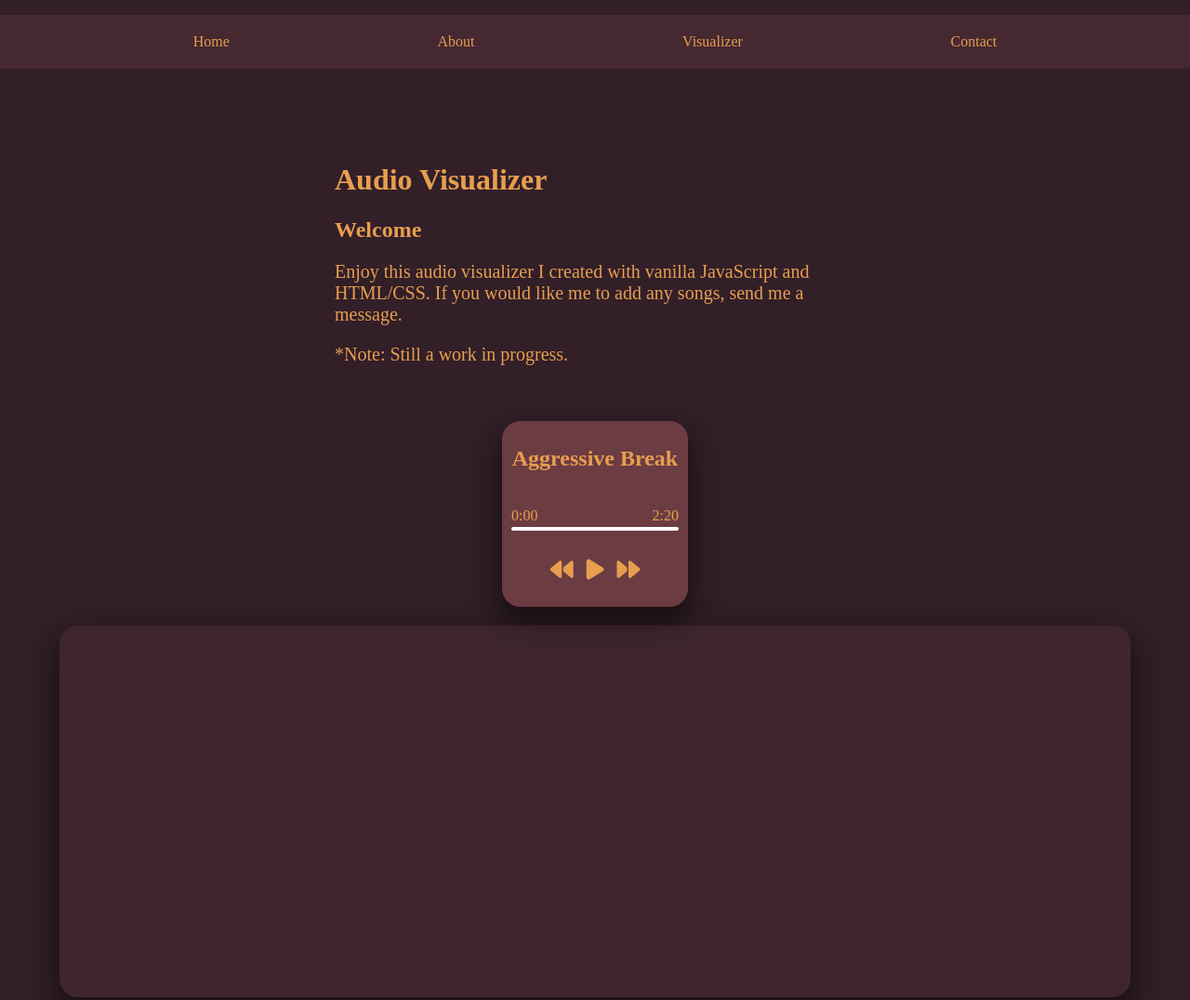
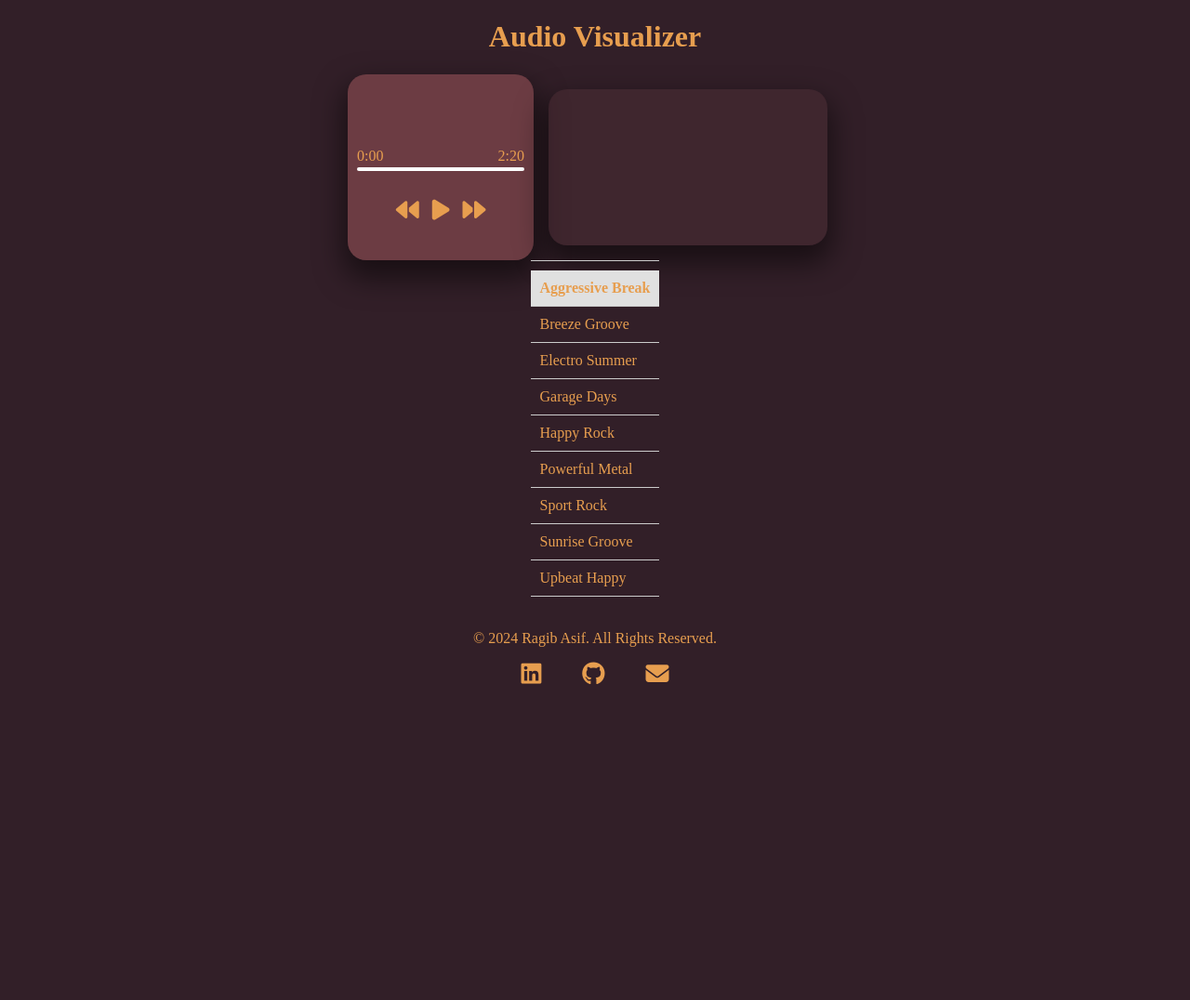
Before and after one commit to ragibasif/audio-visualizer, a website: page index.html in a window 1280 px wide. Shown: the top 1076 px of the page at 93% size. After the commit the page ends 800 px from the top, so only its background shows below. Drawn offline with Linux system fonts and the light colour scheme.

Commit message:
move songs to json file

```diff
--- a/index.html
+++ b/index.html
@@ -15,25 +15,12 @@
     <link rel="stylesheet" href="styles.css" />
   </head>
   <body>
-    <ul class="navbar-links" id="navbar-links">
-      <li><a href="https://ragibasif.github.io/" target="_blank">Home</a></li>
-      <li><a href="#about">About</a></li>
-      <li><a href="#visualizer">Visualizer</a></li>
-      <li><a href="#footer">Contact</a></li>
-    </ul>
     <div class="main-container">
-      <div class="about" id="about">
       <h1>Audio Visualizer</h1>
-        <h2>Welcome</h2>
-        <p>
-          Enjoy this audio visualizer I created with vanilla JavaScript and
-          HTML/CSS. If you would like me to add any songs, send me a message.
-        </p>
-        <p>*Note: Still a work in progress.</p>
-      </div>
+      <div class="center-container">
         <div class="music-container">
-        <h2 id="title">Aggressive Break</h2>
-        <audio id="song" src="music/aggressive-break.mp3"></audio>
+          <h2 id="title"></h2>
+          <audio id="song"></audio>
           <div class="scroll-bar-container" id="scroll-bar-container">
             <div class="scroll-bar" id="scroll-bar"></div>
             <div class="time-duration-container">
@@ -49,6 +36,10 @@
         </div>
         <div class="visualizer-container">
           <canvas id="visualizer" class="visualizer"></canvas>
+        </div>
+      </div>
+      <div class="playlist">
+        <ul id="playlist"></ul>
       </div>
       <div class="footer" id="footer">
         <p>&copy; 2024 Ragib Asif. All Rights Reserved.</p>
--- a/script.js
+++ b/script.js
@@ -1,5 +1,4 @@
 // music player
-// TODO: add volume button for the song
 const song = document.getElementById("song");
 const scrollBarContainer = document.getElementById("scroll-bar-container");
 const scrollBar = document.getElementById("scroll-bar");
@@ -12,77 +11,58 @@ const muteBtn = document.getElementById("mute");
 const image = document.getElementById("image");
 const title = document.getElementById("title");
 const artist = document.getElementById("artist");
+const playlistElement = document.getElementById("playlist");
 
 // array of songs
-// TODO: move to a separate json file
-const songs = [
-  {
-    songFile: "aggressive-break.mp3",
-    songName: "Aggressive Break",
-  },
-  {
-    songFile: "breeze-groove.mp3",
-    songName: "Breeze Groove",
-  },
-  {
-    songFile: "electro-summer.mp3",
-    songName: "Electro Summer",
-  },
-  {
-    songFile: "garage-days.mp3",
-    songName: "Garage Days",
-  },
-  {
-    songFile: "happy-rock.mp3",
-    songName: "Happy Rock",
-  },
-  {
-    songFile: "powerful-metal.mp3",
-    songName: "Powerful Metal",
-  },
-  {
-    songFile: "sport-rock.mp3",
-    songName: "Sport Rock",
-  },
-  {
-    songFile: "sunrise-groove.mp3",
-    songName: "Sunrise Groove",
-  },
-  {
-    songFile: "upbeat-happy.mp3",
-    songName: "Upbeat Happy",
-  },
-];
+
+let isPlaying = false;
+let songs = [];
+
+let songIndex = 0;
+
+fetch("songs.json")
+  .then((response) => response.json())
+  .then((data) => {
+    data.forEach((track) => {
+      songs.push(track);
+    });
+  })
+  .catch((error) => console.error("Error fetching the JSON data:", error));
 
 // toggle play/pause
-let isPlaying = false;
 
 function playSong() {
+  playBtn.classList.replace("fa-play", "fa-pause");
+  song.src = `${songs[songIndex].src}`;
+  song.play();
   isPlaying = true;
-  playBtn.classList.replace("fa-play", "fa-pause");
-  song.play();
 }
 
 function pauseSong() {
+  playBtn.classList.replace("fa-pause", "fa-play");
+  song.src = `${songs[songIndex].src}`;
+  song.pause();
   isPlaying = false;
-  playBtn.classList.replace("fa-pause", "fa-play");
-  song.pause();
 }
 
 const playOrPause = () => (isPlaying ? pauseSong() : playSong());
 
-const canvasToggler = document.getElementById("visualizer");
+// const canvasToggler = document.getElementById("visualizer");
 playBtn.addEventListener("click", () => {
   playOrPause();
 });
 
 // update song
-function loadSong(currSong) {
-  title.textContent = currSong.songName;
-  song.src = `music/${currSong.songFile}`;
+function loadSong(index) {
+  if (index >= 0 && index < songs.length) {
+    const track = songs[index];
+    song.src = track.src;
+    updatePlaylistUI();
+  } else {
+    console.error("Invalid track index:", index);
+  }
 }
 
-let songIndex = 0;
 function previousSong() {
   if (songIndex > 0) {
     songIndex--;
@@ -101,6 +81,31 @@ function nextSong() {
   loadSong(songs[songIndex]);
   playSong();
 }
+
+function selectSong(index) {
+  songIndex = index;
+  loadSong(songIndex);
+  playSong();
+}
+
+function updatePlaylistUI() {
+  playlistElement.innerText = "";
+  songs.forEach((track, index) => {
+    const li = document.createElement("li");
+    li.textContent = track.name;
+    li.onclick = () => selectSong(track.id);
+    if (track.id === songIndex) {
+      li.classList.add("active");
+    }
+    playlistElement.appendChild(li);
+  });
+}
+
+loadSong(songIndex);
+updatePlaylistUI();
+window.onload = (event) => {
+  updatePlaylistUI();
+};
 
 // scroll bar/time
 function updateScrollBar(event) {
@@ -155,6 +160,8 @@ song.addEventListener("timeupdate", updateScrollBar);
 song.addEventListener("ended", nextSong);
 scrollBarContainer.addEventListener("click", changeProgress);
 
+// playlist ui
+
 // audio visualizer
 
 const canvas = document.getElementById("visualizer");
@@ -179,19 +186,6 @@ function handleUserGesture() {
 }
 
 document.getElementById("play").addEventListener("click", handleUserGesture);
-
-function setupVisualizer() {
-  canvas.width = window.innerWidth * 0.9;
-  canvas.height = window.innerHeight * 0.5;
-}
-
-// Initialize visualizer
-setupVisualizer();
-
-// adjust canvas width on window resize
-window.addEventListener("resize", function () {
-  setupVisualizer();
-});
 
 function drawVisualizer() {
   requestAnimationFrame(drawVisualizer);
--- /dev/null
+++ b/songs.json
@@ -0,0 +1,49 @@
+[
+  {
+    "name": "Aggressive Break",
+    "src": "./music/aggressive-break.mp3",
+    "id": 0
+  },
+  {
+    "name": "Breeze Groove",
+    "src": "./music/breeze-groove.mp3",
+    "id": 1
+  },
+  {
+    "name": "Electro Summer",
+    "src": "./music/electro-summer.mp3",
+
+    "id": 2
+  },
+  {
+    "name": "Garage Days",
+    "src": "./music/garage-days.mp3",
+    "id": 3
+  },
+  {
+    "name": "Happy Rock",
+    "src": "./music/happy-rock.mp3",
+
+    "id": 4
+  },
+  {
+    "name": "Powerful Metal",
+    "src": "./music/powerful-metal.mp3",
+    "id": 5
+  },
+  {
+    "name": "Sport Rock",
+    "src": "./music/sport-rock.mp3",
+    "id": 6
+  },
+  {
+    "name": "Sunrise Groove",
+    "src": "./music/sunrise-groove.mp3",
+    "id": 7
+  },
+  {
+    "name": "Upbeat Happy",
+    "src": "./music/upbeat-happy.mp3",
+    "id": 8
+  }
+]
--- a/styles.css
+++ b/styles.css
@@ -101,62 +101,9 @@ body {
 .footer a:hover {
   color: var(--accent-color);
 }
-.navbar-links {
-  background-color: var(--primary-color);
-  padding: 10px;
-  position: sticky;
-  top: 0;
-  align-items: center;
-  display: flex;
-  justify-content: space-evenly;
-  list-style-type: none;
-  margin-bottom: 40px;
-  background-color: rgba(115, 64, 70, 0.3);
-}
 
-.navbar-links li {
-  padding: 10px;
-  display: block;
-}
 
-.navbar-links li a {
-  color: var(--text-color);
-  border-radius: 20px;
-  text-align: center;
-  padding: 14px 16px;
-  text-decoration: none;
-}
-
-.navbar-links li a:hover {
-  background-color: var(--primary-color);
-}
-
-.about {
-  padding: 20px;
-  margin: 20px;
-  text-align: left;
-  width: 70vh;
-}
-
-.about p {
-  font-size: 20px;
-}
 @media screen and (max-width: 768px) {
-  .about {
-    width: 80%;
-  }
-  .navbar-links {
-    width: 100%;
-    padding: 10px;
-    text-align: center;
-    display: flex;
-    flex-wrap: wrap;
-  }
-
-  .navbar-links li {
-    float: none;
-    display: inline-block;
-  }
 }
 
 .visualizer-container {
@@ -164,15 +111,49 @@ body {
   justify-content: center;
   align-items: center;
   border-style: none;
-  margin-top: 20px;
-  margin-bottom: 20px;
+  overflow: hidden;
   box-shadow: 0 15px 30px 5px rgba(0, 0, 0, 0.5);
   border-radius: 20px;
   /* background-color: var(--primary-color); */
   background-color: rgba(115, 64, 70, 0.2);
+  margin: 1rem;
 }
 
 #visualizer {
+  height: 100%;
+  width: 100%;
   display: block;
-  border-radius: 20px;
 }
+
+.center-container {
+  display: flex;
+  flex-direction: row;
+  justify-content: center;
+  flex-wrap: wrap;
+}
+
+.playlist {
+  border-top: 1px solid #ccc;
+  padding-top: 10px;
+}
+
+.playlist ul {
+  list-style-type: none;
+  padding: 0;
+  margin: 0;
+}
+
+.playlist li {
+  padding: 10px;
+  border-bottom: 1px solid #ccc;
+  cursor: pointer;
+}
+
+.playlist li:hover {
+  background: #f0f0f0;
+}
+
+.playlist li.active {
+  font-weight: bold;
+  background: #e0e0e0;
+}
```
Also changed, not shown: server.js (deleted, +0 -17 lines). Lines whose indentation alone changed are shown as unchanged.
